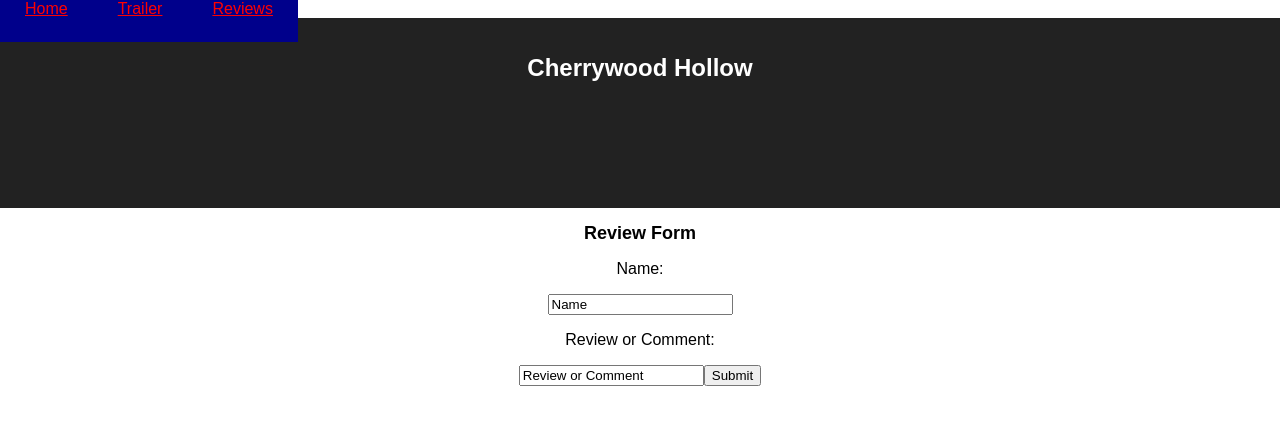
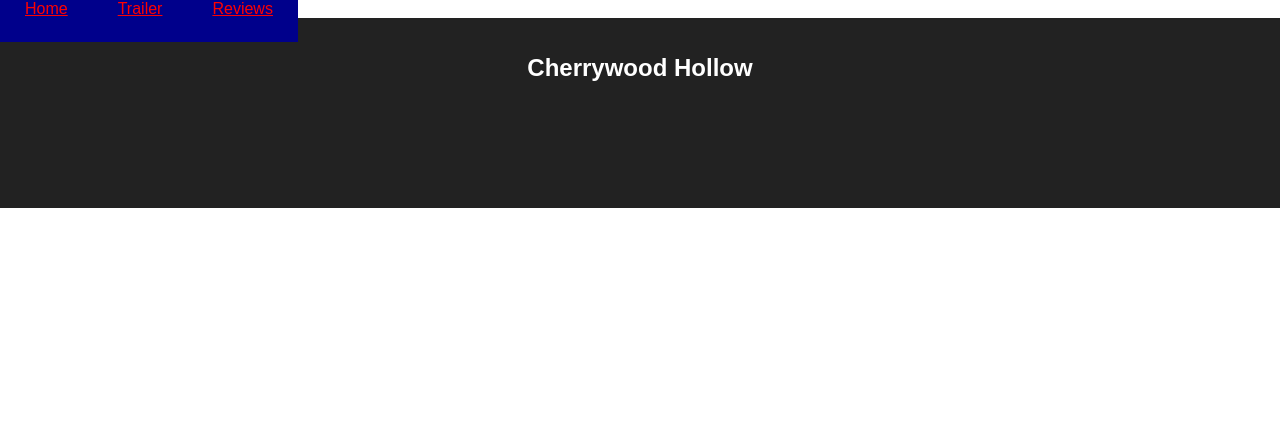
Before and after one commit to Dalynn4/cherrywood-hollow, a React (Create React App) app in the folder client/: page / in a window 1280 px wide. Shown: the top 424 px of the page. Built offline with nearby package versions, Linux system fonts and the light colour scheme.

Commit message:
set up review components in review page

```diff
--- a/client/src/components/App.js
+++ b/client/src/components/App.js
@@ -3,42 +3,6 @@ import '../css/App.css';
 
 
 class App extends Component {
-
-  state = {
-    userName: "Name",
-    content: "Review or Comment",
-    reviews: []
-  }
-
-  handleUserNameChange = (event) => {
-    this.setState({
-      userName: event.target.value
-    })
-  }
-
-  handleContentChange = (event) => {
-    this.setState({
-      content: event.target.value
-    })
-  }
-
-  submitReview = (e)  => {
-    e.preventDefault();
-    fetch('http://localhost:3001/reviews', {
-      method: "POST",
-      headers: {
-        "Content-Type": "application/json"
-      },
-      body: JSON.stringify(this.state)
-    });
-    fetch('http://localhost:3001/reviews')
-    .then(response => response.json())
-    .then(data => {
-      this.setState ({
-        reviews: data
-      })
-    })
-  }
 
   render() {
     return (
@@ -46,21 +10,9 @@ class App extends Component {
         <header className="App-header">
           <h1 className="App-title">Cherrywood Hollow</h1>
         </header>
-
-        <h2 className="App-intro">Review Form</h2>
-          <form onSubmit={this.submitReview}>
-            <p>Name:</p>
-              <input onChange={this.handleUserNameChange} value={this.state.userName} />
-            <p>Review or Comment:</p>
-              <input onChange={this.handleContentChange} value={this.state.content} />
-            <input  type="submit" />
-            </form>
       </div>
     );
   }
-
-
-
 }
 
 export default App;
--- a/client/src/components/ReviewsPage.js
+++ b/client/src/components/ReviewsPage.js
@@ -0,0 +1,14 @@
+import React from 'react'
+import Reviews from './Reviews'
+import ReviewForm from './ReviewForm'
+
+const ReviewsPage = () => {
+    return (
+      <div>
+      <Reviews />
+      <ReviewForm />
+      </div>
+    )
+  }
+
+export default ReviewsPage
--- a/client/src/index.js
+++ b/client/src/index.js
@@ -4,8 +4,7 @@ import './css/index.css';
 import App from './components/App';
 import Menu from './components/Menu';
 import Trailer from './components/Trailer';
-import Reviews from './components/Reviews'
-import ReviewForm from './components/ReviewForm'
+import ReviewsPage from './components/ReviewsPage';
 import registerServiceWorker from './registerServiceWorker';
 import { BrowserRouter as Router, Route } from 'react-router-dom';
 
@@ -15,7 +14,7 @@ ReactDOM.render((
     <Menu />
     <Route exact path="/" component={App} />
     <Route exact path="/trailer" component={Trailer} />
-    <Route exact path="/reviews" component={ReviewForm} />
+    <Route exact path="/reviews" component={ReviewsPage} />
   </React.Fragment>
 </Router>),
 document.getElementById('root'));
```
